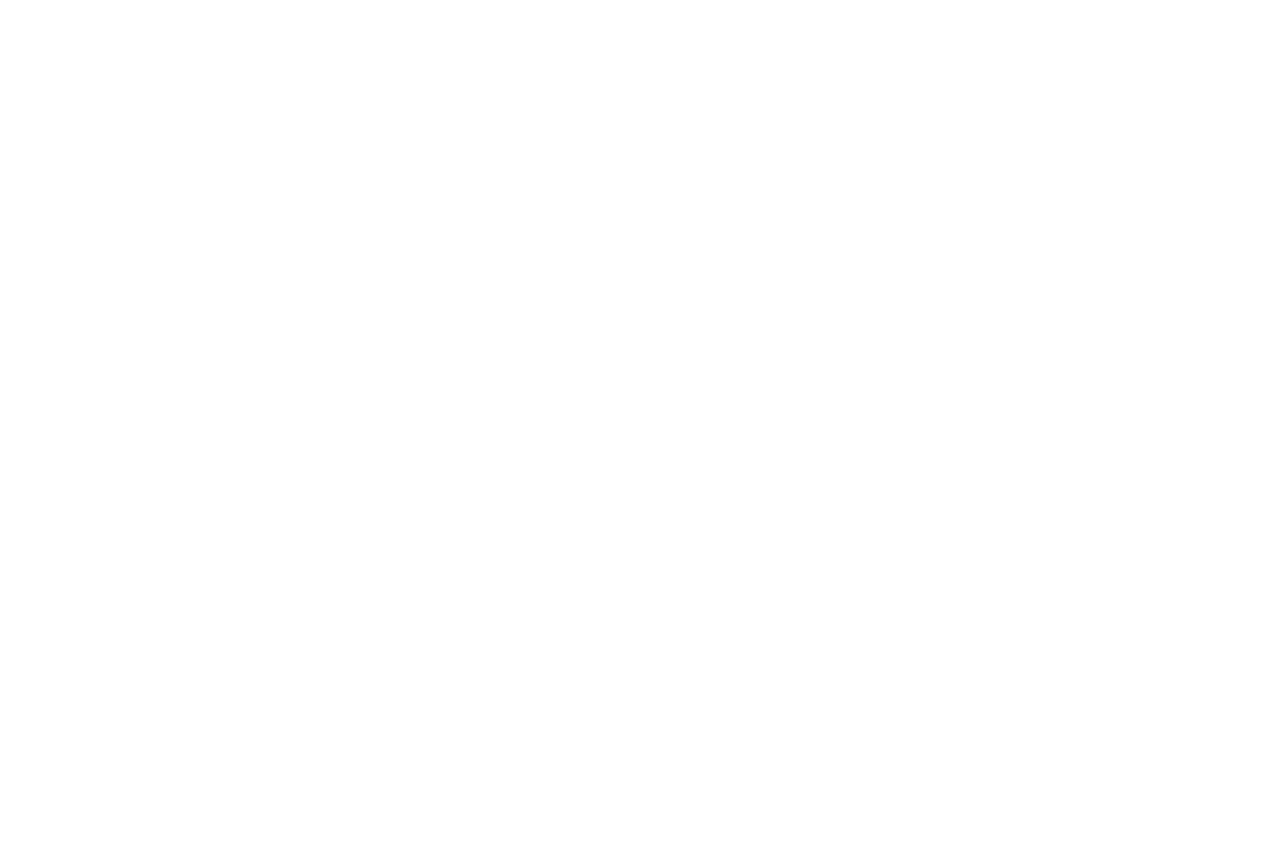
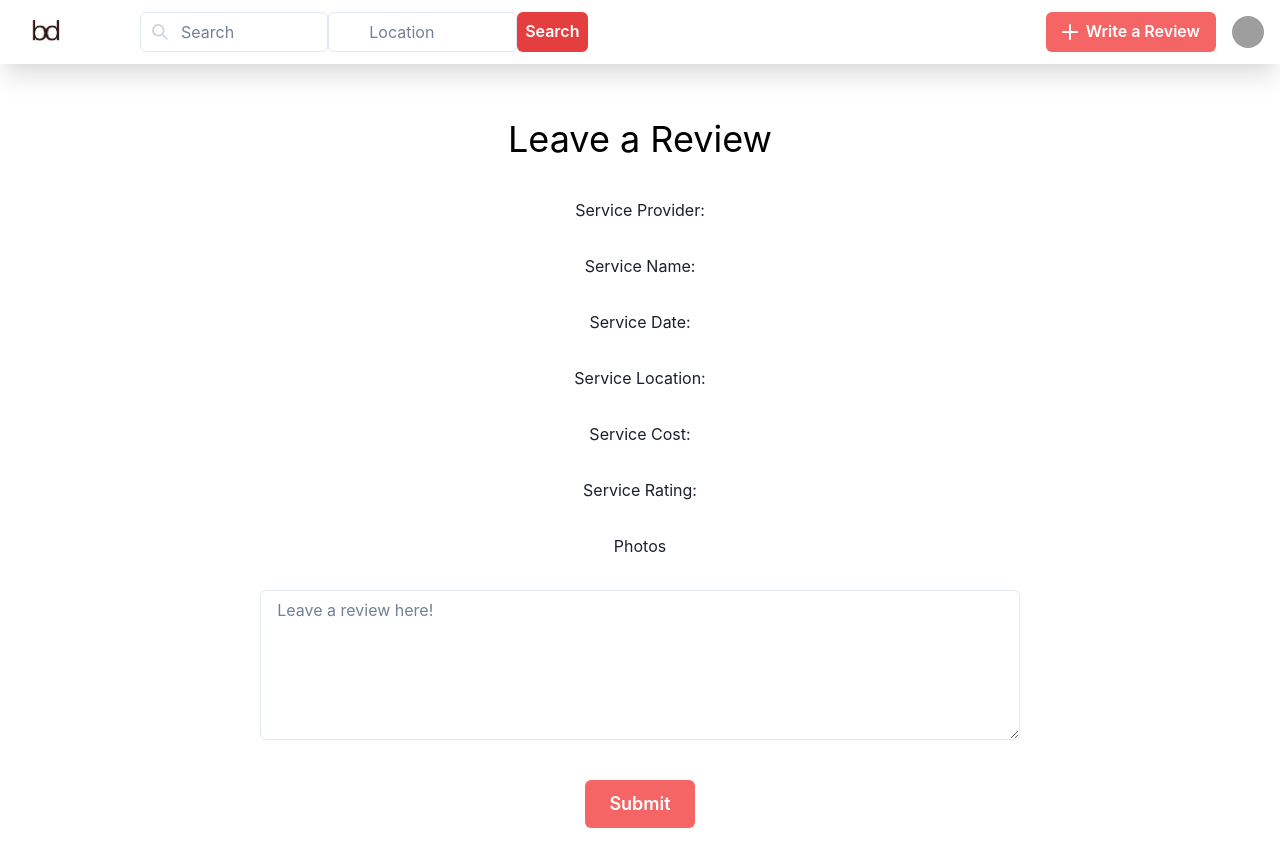
Before and after one commit to tosinidowu/beautydirect, a React (Create React App) app in the folder client/: page /writereview in a window 1280 px wide. Before the commit this address had no page. Shown: the top 866 px of the page. Before the commit the page ends 800 px from the top, so only its background shows below. Built offline with nearby package versions, Linux system fonts and the light colour scheme; grey boxes are pictures that could not be loaded.

Commit message:
added review form page

```diff
--- a/client/src/App.js
+++ b/client/src/App.js
@@ -6,6 +6,7 @@ import Login from './pages/Login';
 import SignUp from './pages/SignUp';
 import Services from './pages/Services';
 import Search from './pages/Search';
+import WriteReview from './pages/WriteReview';
 import {BrowserRouter, Routes, Route} from 'react-router-dom';
 import { extendTheme, ChakraProvider } from '@chakra-ui/react';
 import Theme from './Theme';
@@ -25,6 +26,7 @@ function App() {
         <Route path="/services" element={<Services />}></Route>
         <Route path="/search" element={<Search />}></Route>
         <Route path="/igsearch" element={<IGServiceSearch />}></Route>
+        <Route path="/writereview" element={<WriteReview />}></Route>
       </Routes>
     </BrowserRouter>
     </ChakraProvider>
--- /dev/null
+++ b/client/src/components/ReviewForm.js
@@ -0,0 +1,57 @@
+import React from "react";
+import { Textarea } from '@chakra-ui/react';
+import { Stack,
+        Text,
+        Button,
+        Flex,
+        useColorModeValue,
+        FormControl,
+        VStack
+ } from "@chakra-ui/react";
+
+
+const ReviewForm = () => {
+    return (
+        <VStack
+            spacing={8}
+            mx={"auto"}
+            maxW={"80ch"}
+            py={12}
+            px={6}>
+        <Stack align={'center'}>
+          <Text  fontSize={'4xl'} color={'black'}>Leave a Review</Text>
+        </Stack>
+
+        <Text>Service Provider:</Text>
+        <Text>Service Name:</Text>
+        <Text>Service Date:</Text>
+        <Text>Service Location:</Text>
+        <Text>Service Cost:</Text>
+        <Text>Service Rating:</Text>
+        <Text>Photos</Text>
+
+        <Textarea
+            placeholder="Leave a review here!"
+            size="md"
+            resize="vertical"
+            focusBorderColor="pink.800"
+            h="150px"
+        />
+        <Stack spacing={10} pt={2}>
+            <Button
+                loadingText="Submitting"
+                size="lg"
+                bg={"red.400"}
+                color={"white"}
+                _hover={{
+                    bg: "pink.800",
+                }}
+            >
+                Submit
+            </Button>
+        </Stack>
+        </VStack>
+    );
+};
+
+export default ReviewForm;
--- /dev/null
+++ b/client/src/pages/WriteReview.js
@@ -0,0 +1,14 @@
+import React from "react";
+import Header from "../components/Header";
+import ReviewForm from "../components/ReviewForm";
+
+function WriteReview() {
+    return  (
+      <div className="write_review">
+        <Header />
+        <ReviewForm />
+      </div>
+    );
+  };
+
+export default WriteReview;
```
